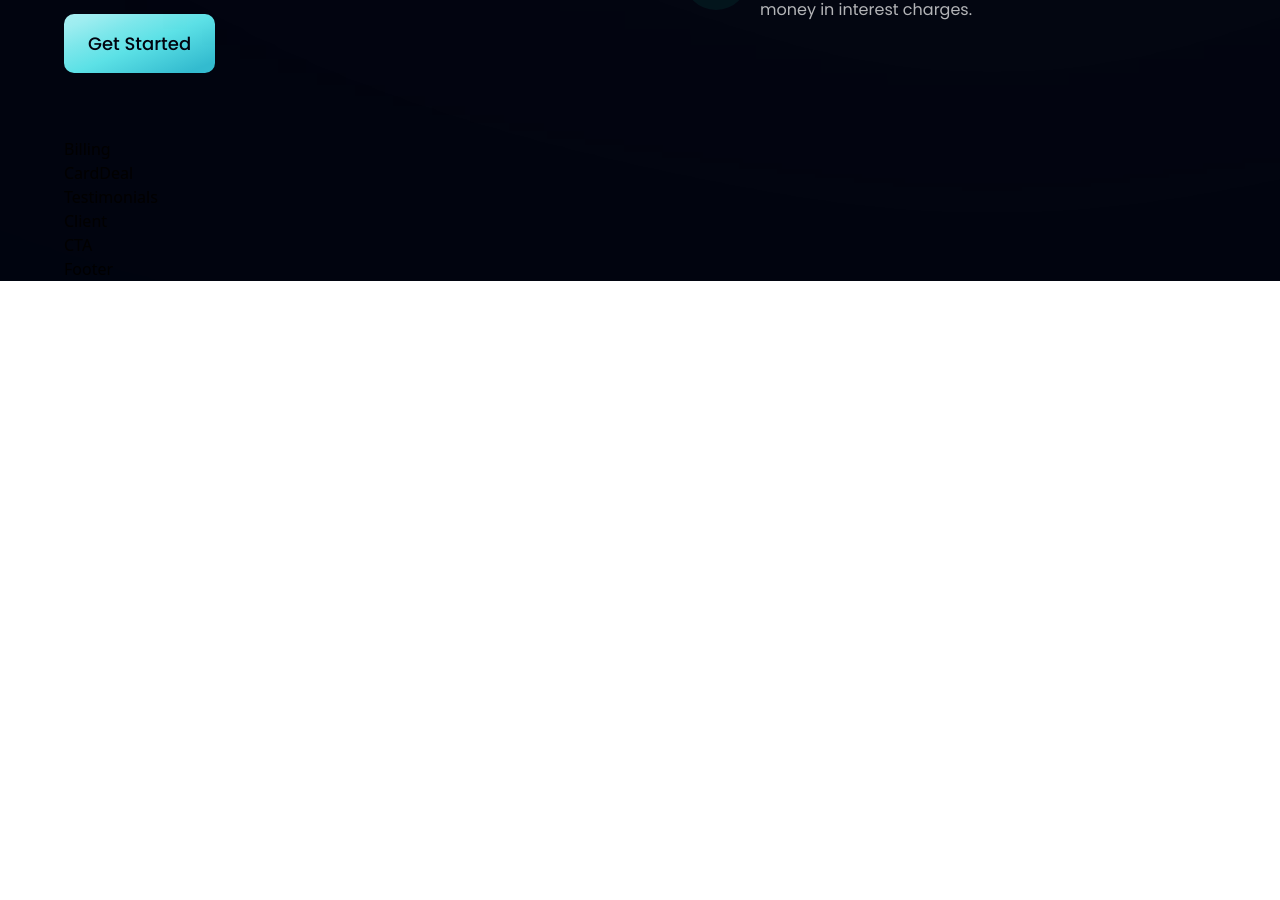
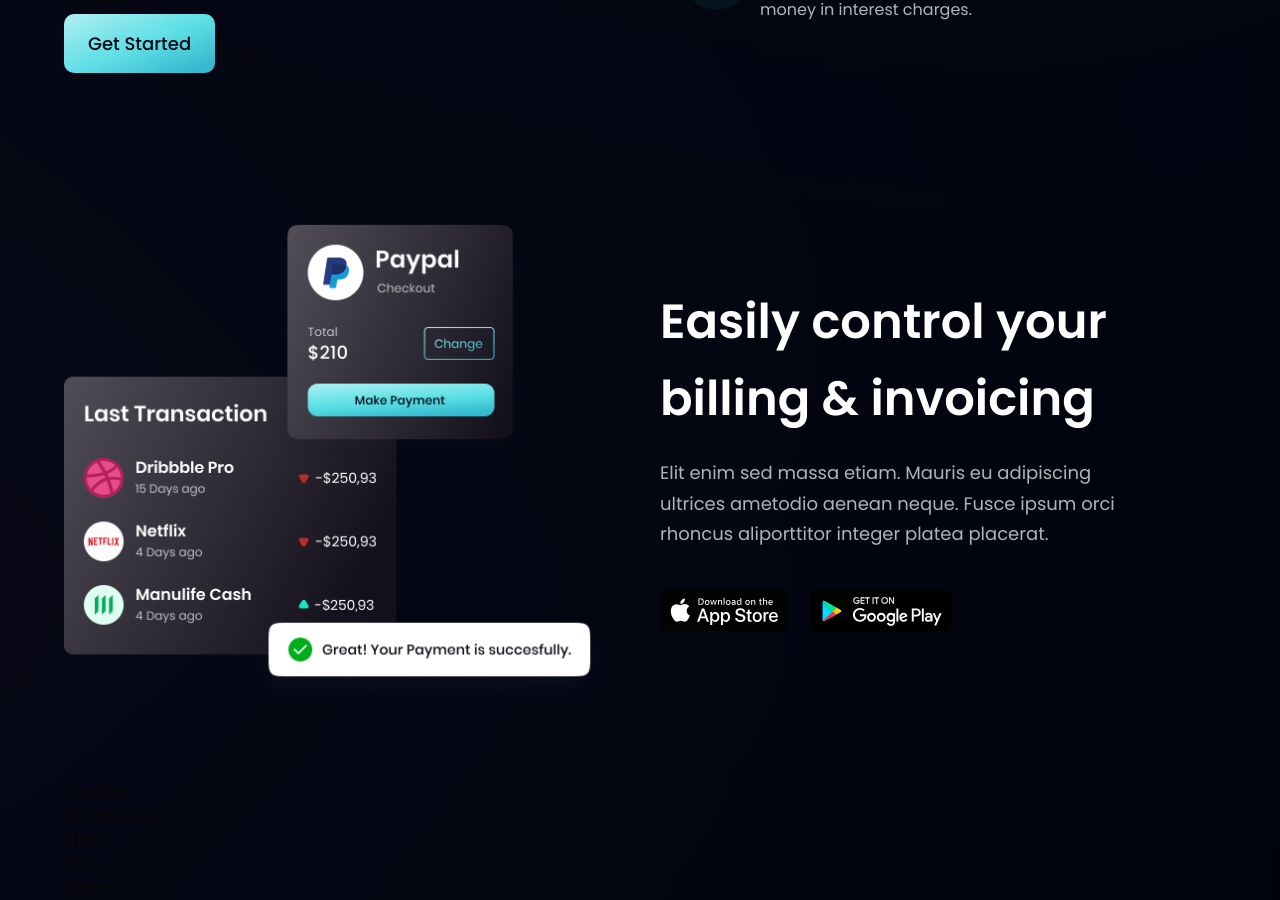
Before and after one commit to dchobarkar/bank-modern-app, a React (Vite) app: page / in a window 1280 px wide. Shown: the part 1409-2309 px from the top of the page. Before the commit the page ends 1690 px from the top, so only its background shows below. Built offline with nearby package versions, Linux system fonts and the light colour scheme.

Commit message:
add billing component

```diff
--- a/src/components/Billing.jsx
+++ b/src/components/Billing.jsx
@@ -1,7 +1,45 @@
-import React from "react";
+import { apple, bill, google } from "../assets";
+import styles, { layout } from "../style";
 
-const Billing = () => {
-  return <div>Billing</div>;
-};
+const Billing = () => (
+  <section id="product" className={layout.sectionReverse}>
+    <div className={layout.sectionImgReverse}>
+      <img
+        src={bill}
+        alt="billing"
+        className="w-[100%] h-[100%] relative z-[5]"
+      />
+
+      {/* gradient start */}
+      <div className="absolute z-[3] -left-1/2 top-0 w-[50%] h-[50%] rounded-full white__gradient" />
+      <div className="absolute z-[0] w-[50%] h-[50%] -left-1/2 bottom-0 rounded-full pink__gradient" />
+      {/* gradient end */}
+    </div>
+
+    <div className={layout.sectionInfo}>
+      <h2 className={styles.heading2}>
+        Easily control your <br className="sm:block hidden" /> billing &
+        invoicing
+      </h2>
+      <p className={`${styles.paragraph} max-w-[470px] mt-5`}>
+        Elit enim sed massa etiam. Mauris eu adipiscing ultrices ametodio aenean
+        neque. Fusce ipsum orci rhoncus aliporttitor integer platea placerat.
+      </p>
+
+      <div className="flex flex-row flex-wrap sm:mt-10 mt-6">
+        <img
+          src={apple}
+          alt="google_play"
+          className="w-[128.86px] h-[42.05px] object-contain mr-5 cursor-pointer"
+        />
+        <img
+          src={google}
+          alt="google_play"
+          className="w-[144.17px] h-[43.08px] object-contain cursor-pointer"
+        />
+      </div>
+    </div>
+  </section>
+);
 
 export default Billing;
```
